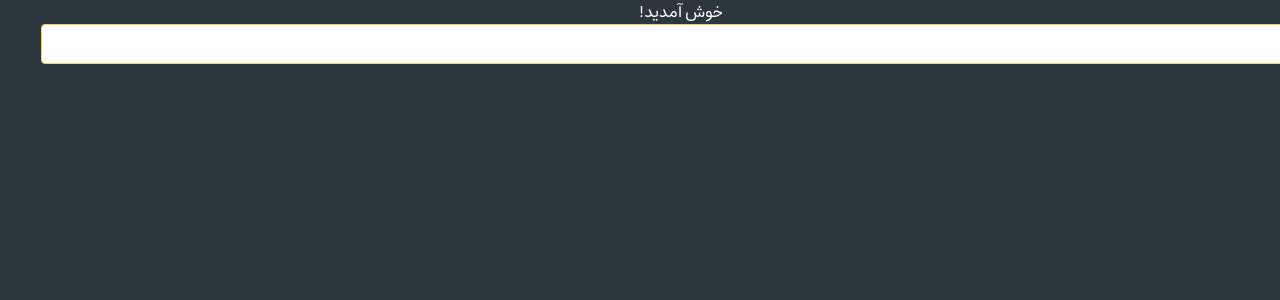
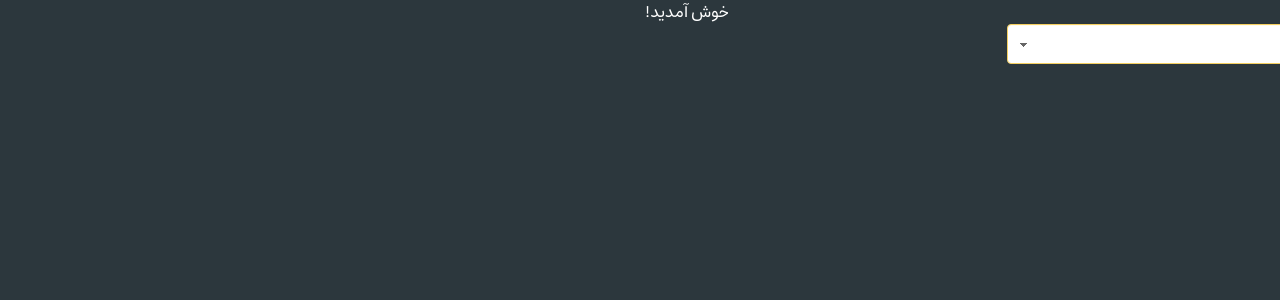
Before and after one commit to dosepehr/base-front-app, a Next.js app: page / in a window 1280 px wide. Shown: the top 300 px of the page. Built offline with nearby package versions, Linux system fonts and the light colour scheme.

Commit message:
edit Select component

```diff
--- a/src/app/page.tsx
+++ b/src/app/page.tsx
@@ -1,9 +1,24 @@
-import Input from '@/components/Input';
+import Select from '@/components/Select';
+import { OptionsType } from '@/components/Select/select.type';
 export default function Home() {
+    const s: OptionsType = {
+        options: [
+            {
+                title: '1',
+                value: '',
+            },
+            {
+                title: '2',
+                value: '2',
+            },
+        ],
+        title: 'pick',
+    };
     return (
         <div>
             <p className='text-white text-center'>خوش آمدید!</p>
-            <Input placeholder='ff' isAnimated  />
+            {/* <Input placeholder='ff' isAnimated /> */}
+            <Select options={s} />
         </div>
     );
 }
--- a/src/components/Select/index.tsx
+++ b/src/components/Select/index.tsx
@@ -1,8 +1,7 @@
-import { Size } from '@/utils/types/components/size.type';
-import { Theme } from '@/utils/types/components/theme.type';
 import React, { FC } from 'react';
 import { SelectProps } from './select.type';
 import classNames from 'classnames';
+import { Size, Theme } from '@/utils/types/components/component-base.type';
 
 const sizeClasses: Record<Size, string> = {
     xs: 'select-xs',
@@ -25,7 +24,7 @@ const themeClasses: Record<Theme, string> = {
 const Select: FC<SelectProps> = ({
     options,
     className,
-    theme = 'accent',
+    theme = 'primary',
     size = 'md',
     ...rest
 }) => {
@@ -40,10 +39,9 @@ const Select: FC<SelectProps> = ({
         className
     );
     return (
-        <select className={classes} {...rest}>
-            <option disabled={true} value={options.title}>
-                {options.title}
-            </option>
+        <select defaultValue={options.title} className={classes} {...rest}>
+            <option disabled={true}>{options.title}</option>
+
             {options.options.map((opt, i) => (
                 <option key={i} value={opt.value}>
                     {opt.title}
```
